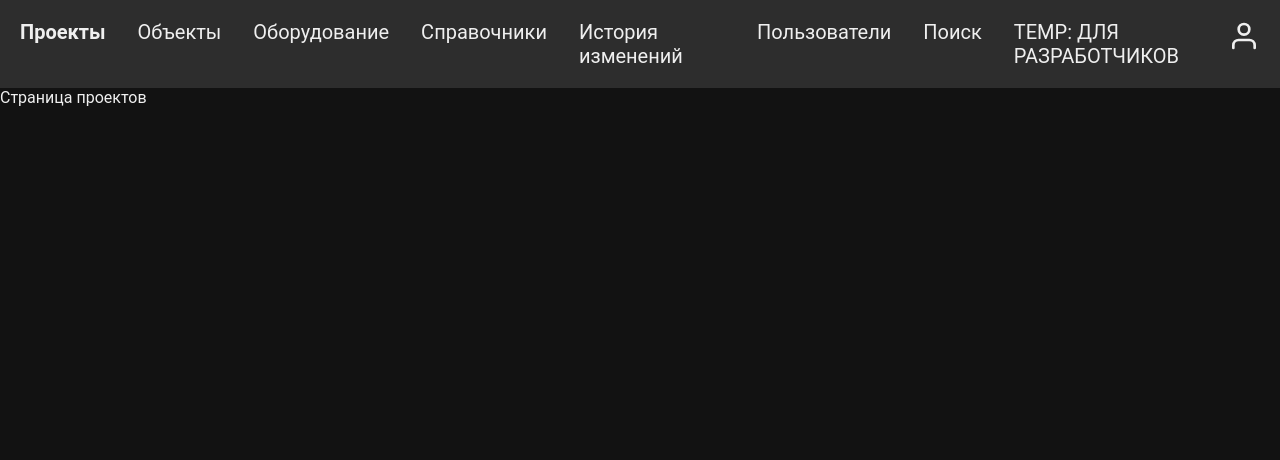
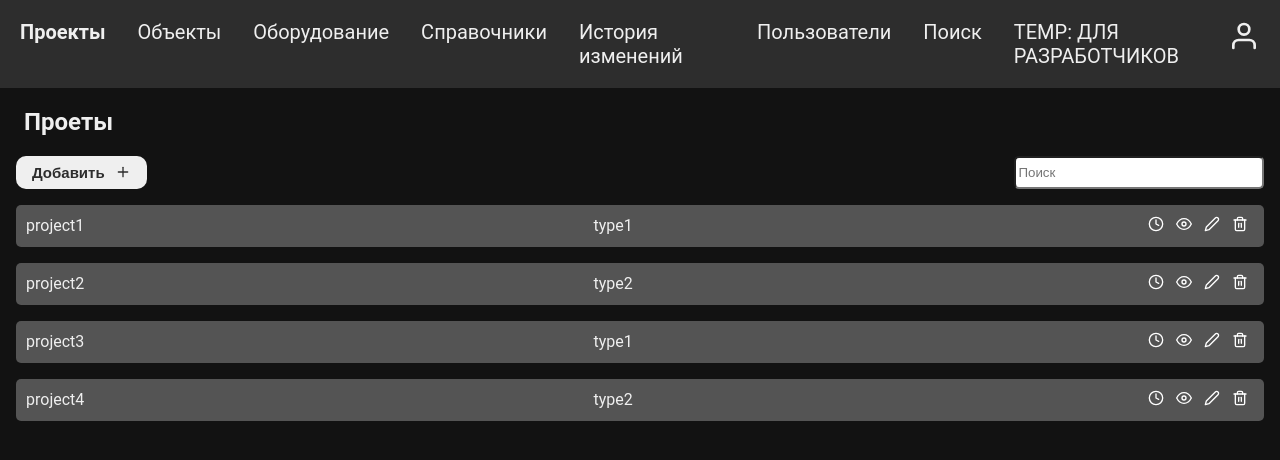
Before and after one commit to RusakovRodion/SRS, a React (Vite) app in the folder frontend/: page /projects in a window 1280 px wide. Shown: the top 460 px of the page. Built offline with nearby package versions, Linux system fonts and the light colour scheme.

Commit message:
add projects_page

```diff
--- a/frontend/src/App.tsx
+++ b/frontend/src/App.tsx
@@ -5,6 +5,7 @@ import { Route, Routes, Outlet, Navigate } from "react-router-dom";
 
 import { UiDemoPageForTest } from "./ui/demo_page";
 import { ObjectsPage } from "./ui/objects_page";
+import { ProjectsPage } from "./ui/projects_page";
 
 import NavBar from "./ui/navbar";
 
@@ -19,7 +20,7 @@ function App() {
                 <Route path="/for-dev" element={<UiDemoPageForTest />} />
                 <Route
                     path="/projects"
-                    element={<div>Страница проектов</div>}
+                   element={<ProjectsPage />}
                 />
                 <Route path="/objects" element={<ObjectsPage />} />
                 <Route
--- /dev/null
+++ b/frontend/src/ui/project.tsx
@@ -0,0 +1,5 @@
+export interface Project {
+  id: number
+  name: string
+  projectType: string
+}
--- /dev/null
+++ b/frontend/src/ui/projects_page.tsx
@@ -0,0 +1,60 @@
+import { ChangesButtonOnlyIcon, AddButton, EditButtonOnlyIcon, DeleteButtonOnlyIcon, WatchButtonOnlyIcon } from "./buttons";
+import { ListComponent } from './list_component'
+import { Project } from './project'
+import {
+    list_item,
+    list_item_info,
+} from "./list_component.module.css";
+
+import "./objects_page.css";
+import "./list_component.module.css";
+
+
+export function ProjectsPage() {
+    const projects: Project[] = [
+    {
+      id: 1,
+      name: 'project1',
+      projectType: 'type1',
+    },
+    {
+      id: 2,
+      name: 'project2',
+      projectType: 'type2',
+    },
+    {
+      id: 3,
+      name: 'project3',
+      projectType: 'type1',
+    },
+    {
+      id: 4,
+      name: 'project4',
+      projectType: 'type2',
+    },
+  ]
+    return (
+        <content>
+            <h2>Проеты</h2>
+            <div className="add_button_and_search">
+                <AddButton onClick={() => console.log("add button")} />
+                <input type="search" placeholder="Поиск"/>
+            </div>
+           <ListComponent<Project>
+                options={projects}
+                renderOption={(project) => (
+                    <div className={list_item}>
+                        <div className={list_item_info}>{project.name}</div>
+                        <div className={list_item_info}>{project.projectType}</div>
+                        <tools>
+                            <ChangesButtonOnlyIcon onClick={() => console.log("changes button")} />
+                            <WatchButtonOnlyIcon onClick={() => console.log("watch button")} />
+                            <EditButtonOnlyIcon onClick={() => console.log("edit button")} />
+                            <DeleteButtonOnlyIcon onClick={() => console.log("delete button")} />
+                        </tools>
+                    </div>
+                )}
+           />
+        </content>
+    );
+}
```
